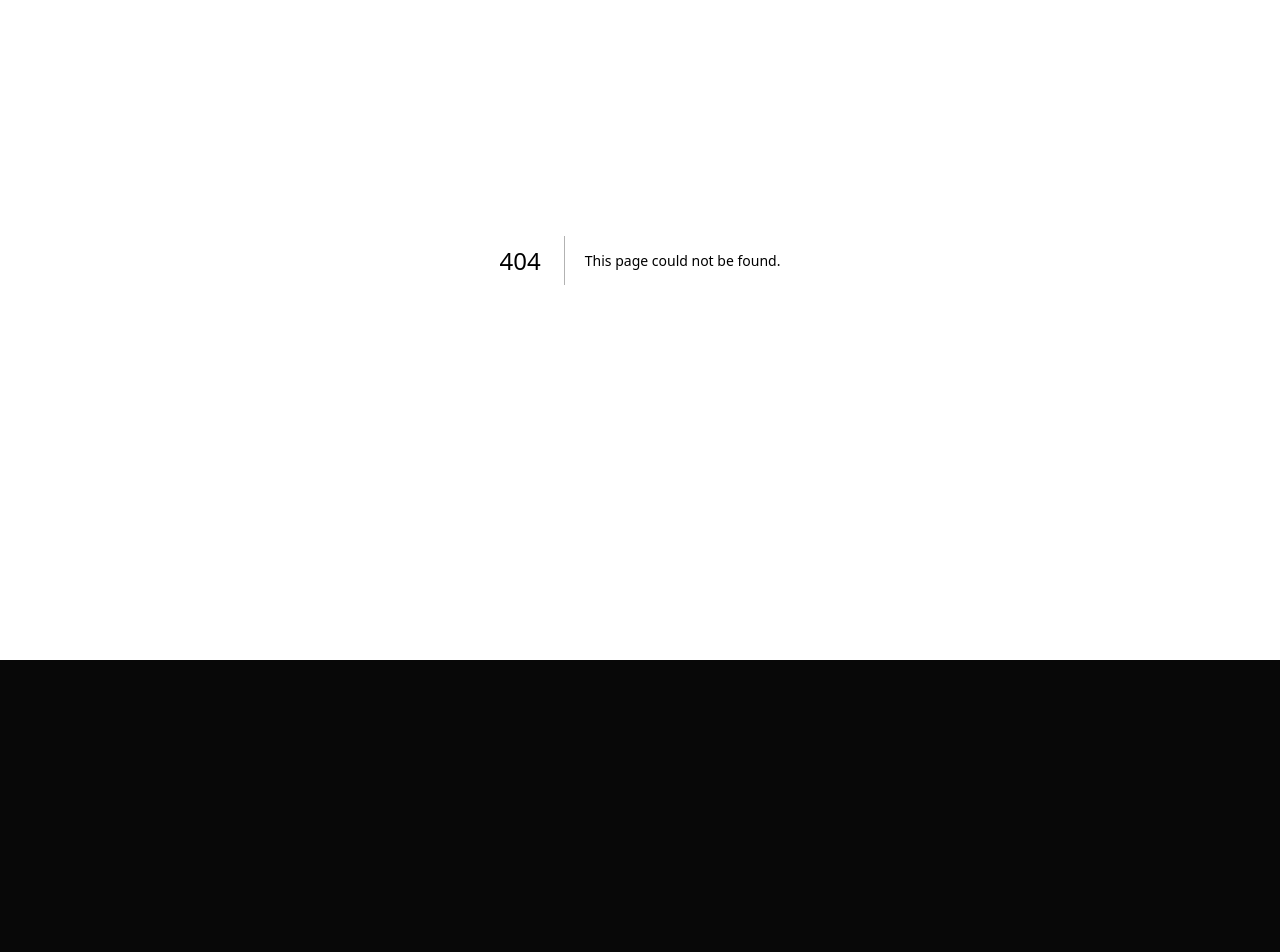
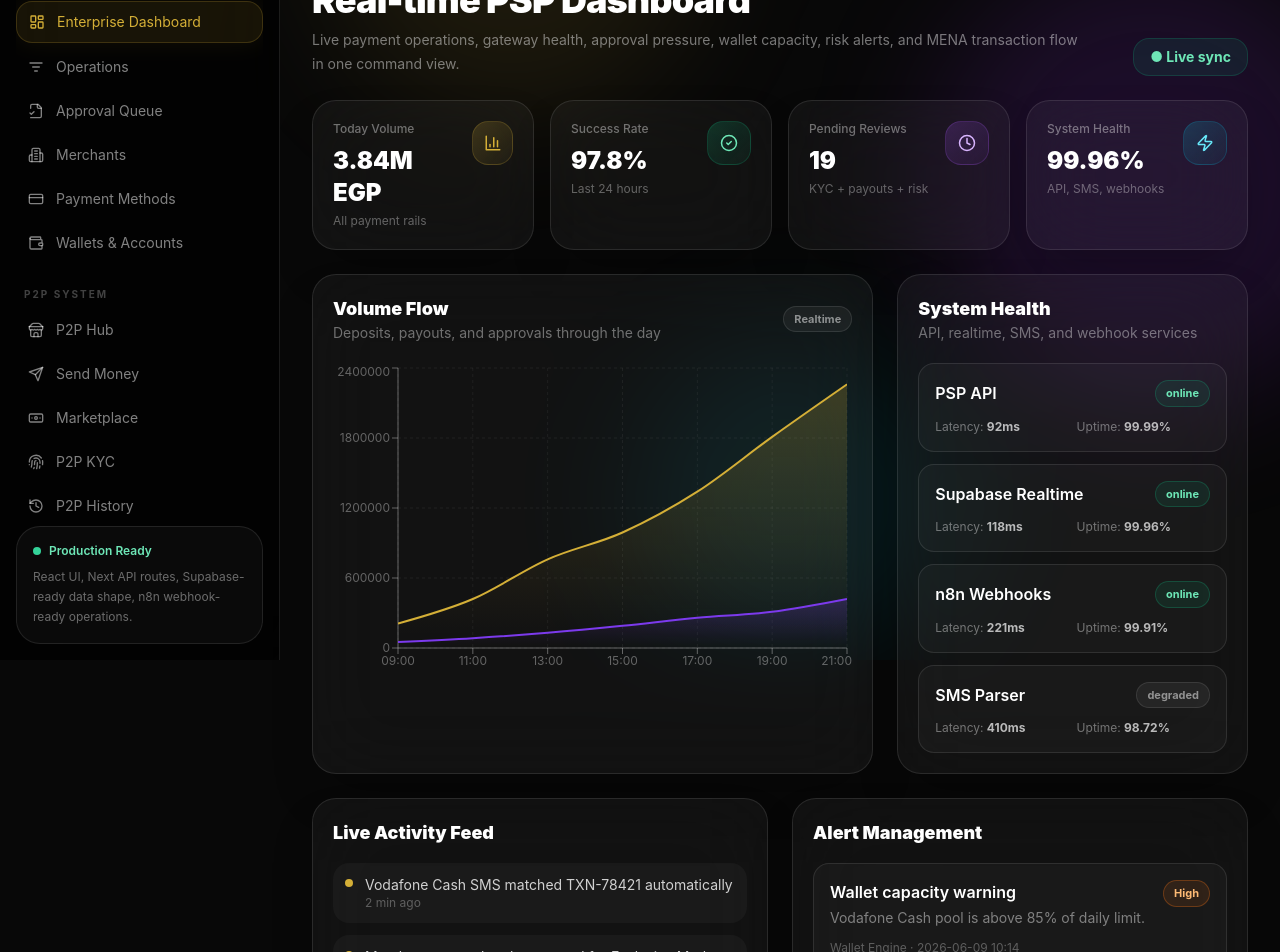
Before and after one commit to mzakaria-creater/ontarget-payment-os, a Next.js app: page /psp/dashboard in a window 1280 px wide. Before the commit this address had no page. Shown: the part 140-1092 px from the top of the page. Before the commit the page ends 800 px from the top, so only its background shows below. Built offline with nearby package versions, Linux system fonts and the light colour scheme.

Commit message:
Add enterprise PSP dashboard page

```diff
--- /dev/null
+++ b/src/app/psp/dashboard/page.tsx
@@ -0,0 +1,100 @@
+'use client'
+
+import { Area, AreaChart, CartesianGrid, ResponsiveContainer, Tooltip, XAxis, YAxis } from 'recharts'
+import { PageHeading, GlassCard, MetricTile, SeverityBadge, StatusPill, icons } from '@/components/psp/PlatformShell'
+import { alerts, liveActivities, platformMetrics, systemHealth, volumeChart } from '@/lib/psp-platform-data'
+
+export default function EnterpriseDashboardPage() {
+  return (
+    <div>
+      <PageHeading
+        eyebrow="Enterprise Command Center"
+        title="Real-time PSP Dashboard"
+        description="Live payment operations, gateway health, approval pressure, wallet capacity, risk alerts, and MENA transaction flow in one command view."
+        action={<div className="rounded-2xl border border-emerald-500/20 bg-emerald-500/10 px-4 py-2 text-sm font-bold text-emerald-300">● Live sync</div>}
+      />
+
+      <div className="grid gap-4 md:grid-cols-2 xl:grid-cols-4">
+        {platformMetrics.map((metric, index) => (
+          <MetricTile key={metric.label} {...metric} icon={index === 0 ? <icons.BarChart3 size={18} /> : index === 1 ? <icons.CheckCircle2 size={18} /> : index === 2 ? <icons.Clock size={18} /> : <icons.Zap size={18} />} />
+        ))}
+      </div>
+
+      <div className="mt-6 grid gap-6 xl:grid-cols-[1.6fr_1fr]">
+        <GlassCard>
+          <div className="mb-5 flex items-center justify-between">
+            <div>
+              <h2 className="text-lg font-black text-white">Volume Flow</h2>
+              <p className="text-sm text-white/40">Deposits, payouts, and approvals through the day</p>
+            </div>
+            <StatusPill status="Realtime" />
+          </div>
+          <div className="h-80">
+            <ResponsiveContainer width="100%" height="100%">
+              <AreaChart data={volumeChart}>
+                <defs>
+                  <linearGradient id="deposits" x1="0" y1="0" x2="0" y2="1"><stop offset="5%" stopColor="#D4AF37" stopOpacity={0.35}/><stop offset="95%" stopColor="#D4AF37" stopOpacity={0}/></linearGradient>
+                  <linearGradient id="payouts" x1="0" y1="0" x2="0" y2="1"><stop offset="5%" stopColor="#7C3AED" stopOpacity={0.35}/><stop offset="95%" stopColor="#7C3AED" stopOpacity={0}/></linearGradient>
+                </defs>
+                <CartesianGrid strokeDasharray="3 3" stroke="rgba(255,255,255,0.06)" />
+                <XAxis dataKey="time" stroke="rgba(255,255,255,0.35)" fontSize={12} />
+                <YAxis stroke="rgba(255,255,255,0.35)" fontSize={12} />
+                <Tooltip contentStyle={{ background: '#111', border: '1px solid rgba(255,255,255,0.12)', borderRadius: 16, color: '#fff' }} />
+                <Area type="monotone" dataKey="deposits" stroke="#D4AF37" fill="url(#deposits)" strokeWidth={2} />
+                <Area type="monotone" dataKey="payouts" stroke="#7C3AED" fill="url(#payouts)" strokeWidth={2} />
+              </AreaChart>
+            </ResponsiveContainer>
+          </div>
+        </GlassCard>
+
+        <GlassCard>
+          <h2 className="text-lg font-black text-white">System Health</h2>
+          <p className="mb-5 text-sm text-white/40">API, realtime, SMS, and webhook services</p>
+          <div className="space-y-3">
+            {systemHealth.map(service => (
+              <div key={service.service} className="rounded-2xl border border-white/10 bg-white/[0.03] p-4">
+                <div className="flex items-center justify-between gap-3">
+                  <p className="font-semibold text-white">{service.service}</p>
+                  <StatusPill status={service.status} />
+                </div>
+                <div className="mt-3 grid grid-cols-2 gap-2 text-xs text-white/40">
+                  <span>Latency: <b className="text-white/70">{service.latency}</b></span>
+                  <span>Uptime: <b className="text-white/70">{service.uptime}</b></span>
+                </div>
+              </div>
+            ))}
+          </div>
+        </GlassCard>
+      </div>
+
+      <div className="mt-6 grid gap-6 xl:grid-cols-2">
+        <GlassCard>
+          <h2 className="mb-4 text-lg font-black text-white">Live Activity Feed</h2>
+          <div className="space-y-3">
+            {liveActivities.map((activity, index) => (
+              <div key={activity} className="flex items-start gap-3 rounded-2xl bg-white/[0.03] p-3">
+                <div className="mt-1 h-2 w-2 rounded-full bg-gold" />
+                <div><p className="text-sm text-white/80">{activity}</p><p className="text-xs text-white/30">{index + 2} min ago</p></div>
+              </div>
+            ))}
+          </div>
+        </GlassCard>
+
+        <GlassCard>
+          <h2 className="mb-4 text-lg font-black text-white">Alert Management</h2>
+          <div className="space-y-3">
+            {alerts.map(alert => (
+              <div key={alert.id} className="rounded-2xl border border-white/10 bg-white/[0.03] p-4">
+                <div className="flex items-start justify-between gap-3">
+                  <div><p className="font-semibold text-white">{alert.title}</p><p className="mt-1 text-sm text-white/45">{alert.description}</p></div>
+                  <SeverityBadge severity={alert.severity} />
+                </div>
+                <p className="mt-3 text-xs text-white/30">{alert.source} · {alert.createdAt}</p>
+              </div>
+            ))}
+          </div>
+        </GlassCard>
+      </div>
+    </div>
+  )
+}
```
